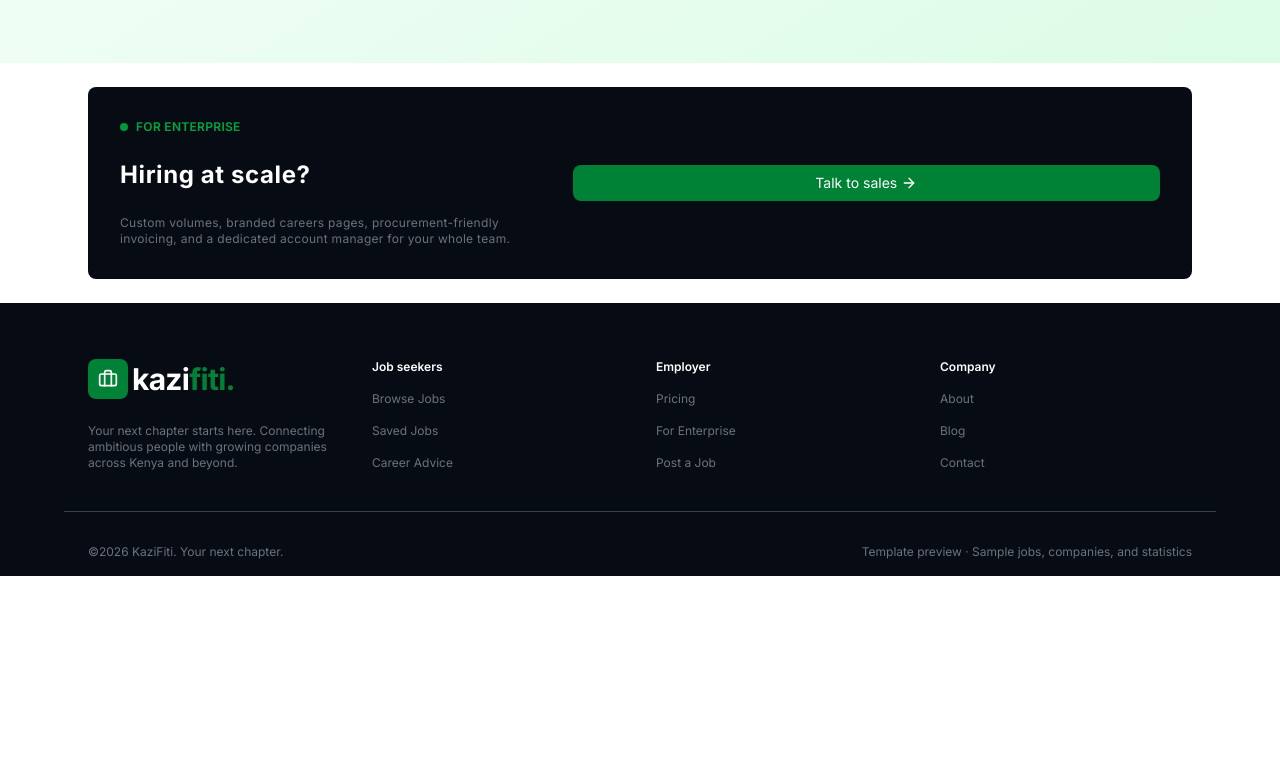
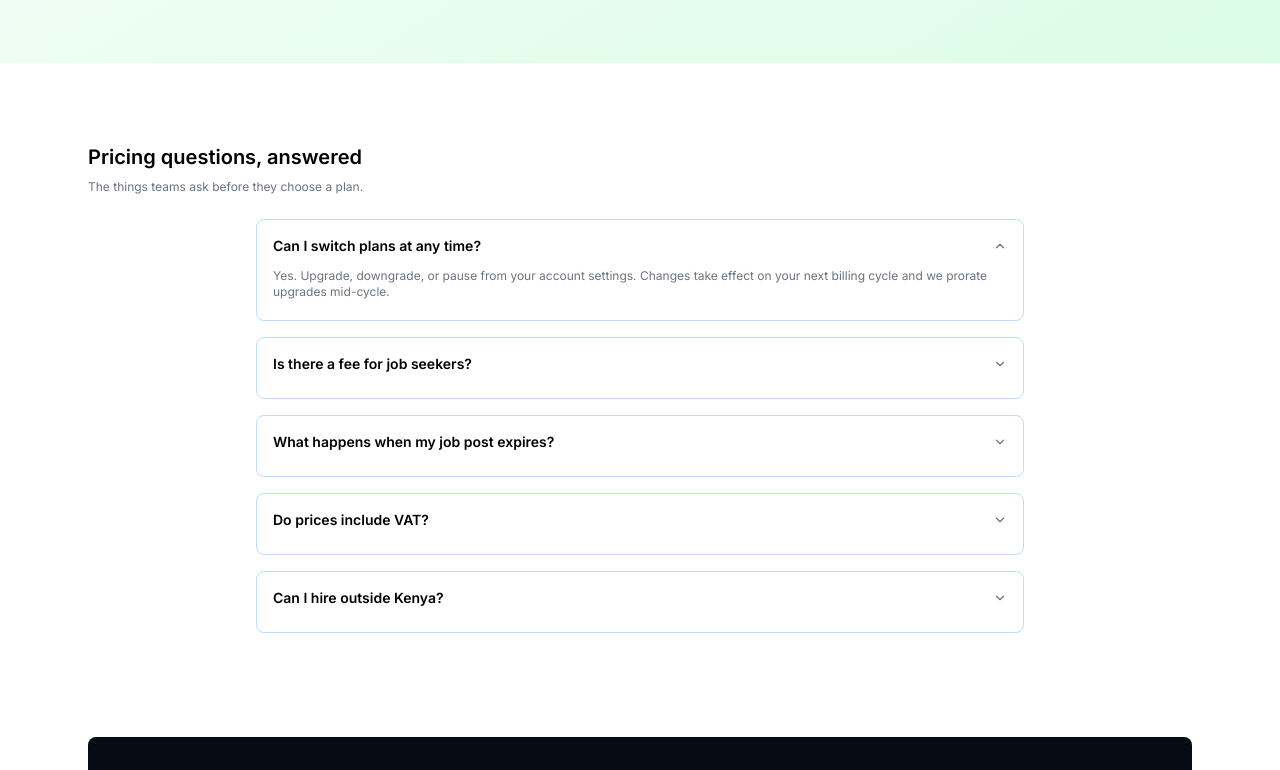
Before and after one commit to Ambush08/kaziapp, a React (Vite) app: page /pricing in a window 1280 px wide. Shown: the part 1087-1857 px from the top of the page. Before the commit the page ends 1663 px from the top, so only its background shows below. Built offline with nearby package versions, Linux system fonts and the light colour scheme; no server answers.

Commit message:
Add accordion to pricing page

```diff
--- /dev/null
+++ b/src/components/payments/accordion.tsx
@@ -0,0 +1,80 @@
+import { ChevronDown, ChevronUp } from "lucide-react";
+import { useState } from "react";
+
+const accordionData = [
+  {
+    title: "Can I switch plans at any time?",
+    content:
+      "Yes. Upgrade, downgrade, or pause from your account settings. Changes take effect on your next billing cycle and we prorate upgrades mid-cycle.",
+  },
+  {
+    title: "Is there a fee for job seekers?",
+    content:
+      "Never. Browsing, saving, and applying to jobs on KaziFiti is free for job seekers on every plan.",
+  },
+  {
+    title: "What happens when my job post expires?",
+    content:
+      "When the visibility window ends, the post is archived but all applicants stay in your inbox. Re-post it or upgrade for longer visibility windows.",
+  },
+  {
+    title: "Do prices include VAT?",
+    content:
+      "Yes. Every price shown is in Kenyan shillings with VAT included — no surprise line items at checkout.",
+  },
+  {
+    title: "Can I hire outside Kenya?",
+    content:
+      "Yes. Enterprise plans support cross-border hiring across East Africa and beyond, with locally compliant contracts.",
+  },
+];
+
+const Accordion = () => {
+  const [openIndex, setOpenIndex] = useState<number | null>(0);
+  return (
+    <section className="w-full py-8 my-12">
+      <div className="max-w-6xl mx-auto px-6 flex flex-col gap-6 items-start">
+        <div className="space-y-2">
+          <h3 className="text-xl font-semibold">Pricing questions, answered</h3>
+          <p className="text-muted text-xs">
+            The things teams ask before they choose a plan.
+          </p>
+        </div>
+
+        <div className="flex flex-col items-center gap-4 max-w-3xl w-full mx-auto">
+          {accordionData.map((item, index) => (
+            <div
+              key={index}
+              className="w-full border border-blue-200 rounded-lg p-4 flex flex-col gap-2 text-xs"
+            >
+              <div
+                onClick={() => setOpenIndex(openIndex === index ? null : index)}
+                className="flex items-center justify-between w-full cursor-pointer"
+              >
+                <h4 className="font-semibold text-sm">{item.title}</h4>
+                {openIndex === index ? (
+                  <ChevronUp size={14} className="text-muted" />
+                ) : (
+                  <ChevronDown size={14} className="text-muted" />
+                )}
+              </div>
+              <div
+                className={`grid transition-all duration-300 ease-in-out ${
+                  openIndex === index
+                    ? "grid-rows-[1fr] opacity-100 py-1"
+                    : "grid-rows-[0fr] opacity-0"
+                }`}
+              >
+                <div className="overflow-hidden">
+                  <p className="text-muted text-xs">{item.content}</p>
+                </div>
+              </div>
+            </div>
+          ))}
+        </div>
+      </div>
+    </section>
+  );
+};
+
+export default Accordion;
--- a/src/pages/pricingPage/pricing.tsx
+++ b/src/pages/pricingPage/pricing.tsx
@@ -1,5 +1,6 @@
 import Footer from "../../components/footer/footer";
 import Navbar from "../../components/nav/navbar";
+import Accordion from "../../components/payments/accordion";
 import PricingCTA from "../../components/payments/pricingCta";
 import PricingHeader from "../../components/payments/pricingHeader";
 import PricingSection from "../../components/payments/pricingSection";
@@ -10,6 +11,7 @@ const Pricing = () => {
       <Navbar />
       <PricingHeader />
       <PricingSection />
+      <Accordion />
       <PricingCTA />
       <Footer />
     </>
```
